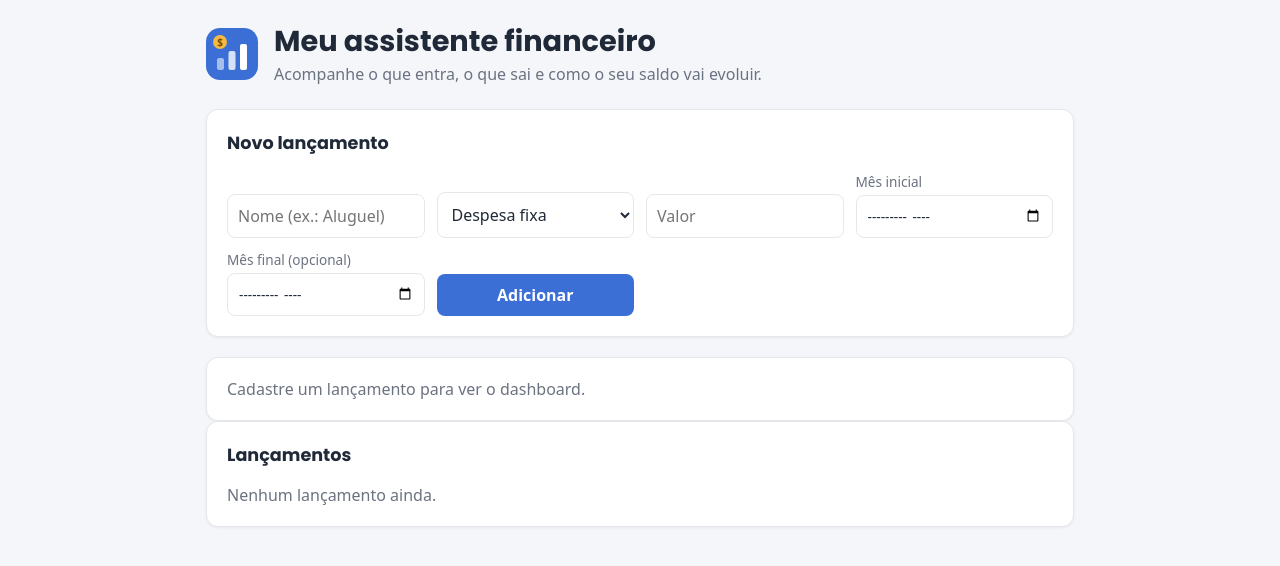
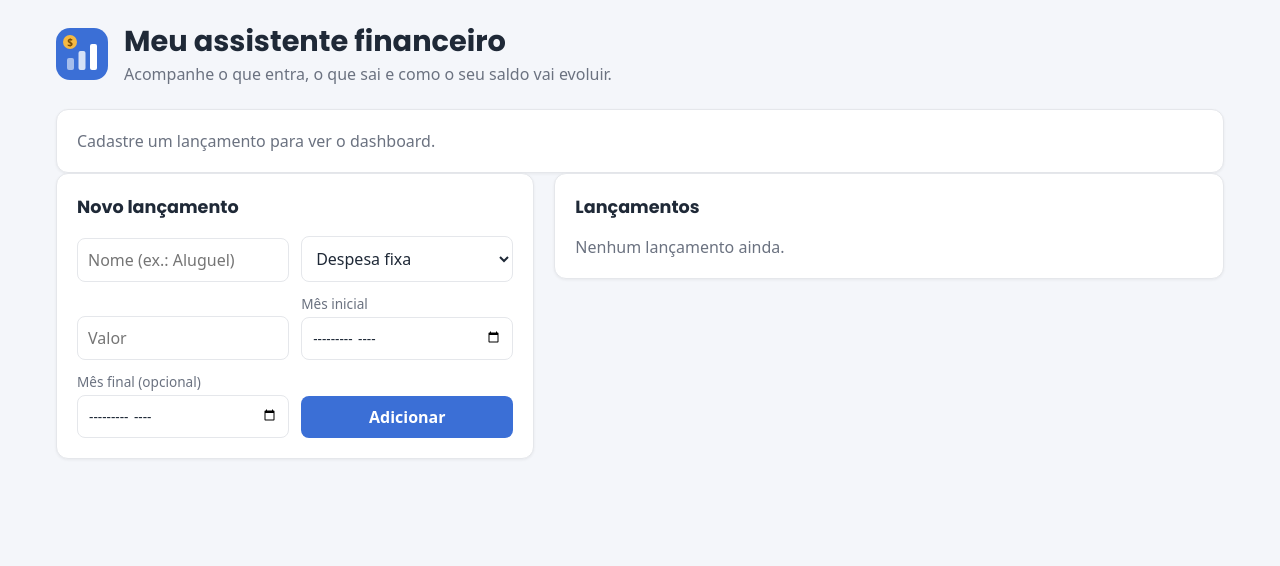
Before and after one commit to Deidriane-amorim/financas-app, a React (Vite) app: page / in a window 1280 px wide. Shown: the top 566 px of the page. Built offline with nearby package versions, Linux system fonts and the light colour scheme.

Commit message:
style: Dashboard em destaque e formulário ao lado da lista

```diff
--- a/src/App.jsx
+++ b/src/App.jsx
@@ -31,7 +31,6 @@ export default function App() {
     setLancamentos(lancamentos.filter((l) => l.id !== id));
   }
 
-  // ... o return continua igual
   return (
     <main>
       <header className="topo">
@@ -42,12 +41,13 @@ export default function App() {
         </div>
       </header>
 
+      <Dashboard lancamentos={lancamentos} />
+
+      <div className="colunas">
         <section className="card">
           <h2>Novo lançamento</h2>
           <FormLancamento aoAdicionar={adicionar} />
         </section>
-
-    <Dashboard lancamentos={lancamentos} />
 
         <section className="card">
           <h2>Lançamentos</h2>
@@ -58,14 +58,18 @@ export default function App() {
             <ul className="lista">
               {lancamentos.map((l) => (
                 <li key={l.id} className="item">
-              <span className={`etiqueta ${l.tipo}`}>{nomesTipo[l.tipo]}</span>
+                  <span className={`etiqueta ${l.tipo}`}>
+                    {nomesTipo[l.tipo]}
+                  </span>
 
                   <div className="item-info">
                     <strong>{l.nome}</strong>
                     <small>
                       {l.tipo === "variavel"
                         ? `gasto de ${l.mesInicio}`
-                    : `${l.mesInicio} ${l.mesFim ? `até ${l.mesFim}` : "sem data final"}`}
+                        : `${l.mesInicio} ${
+                            l.mesFim ? `até ${l.mesFim}` : "sem data final"
+                          }`}
                     </small>
                   </div>
 
@@ -84,6 +88,7 @@ export default function App() {
             </ul>
           )}
         </section>
+      </div>
     </main>
   );
 }
--- a/src/index.css
+++ b/src/index.css
@@ -23,7 +23,7 @@ body {
 }
 
 #root {
-  max-width: 900px;
+  max-width: 1200px;
   margin: 0 auto;
   padding: 24px 16px 48px;
   text-align: left;
@@ -224,3 +224,21 @@ h2 {
     flex-wrap: wrap;
   }
 }
+/* Formulário à esquerda, lista à direita */
+.colunas {
+  display: grid;
+  grid-template-columns: 1fr 1.4fr;
+  gap: 20px;
+  align-items: start;
+}
+
+.colunas .card {
+  margin-bottom: 0;
+}
+
+/* Em telas menores, uma coluna só */
+@media (max-width: 800px) {
+  .colunas {
+    grid-template-columns: 1fr;
+  }
+}
```
Lines whose indentation alone changed are shown as unchanged.
